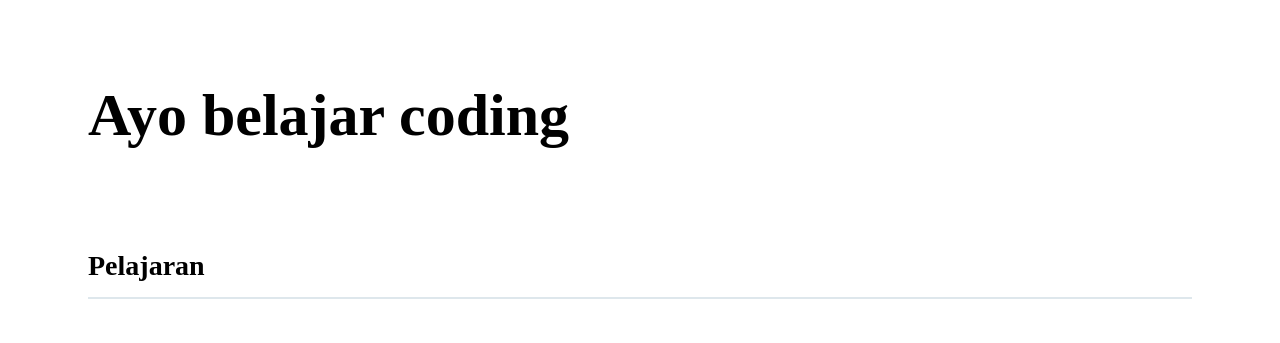
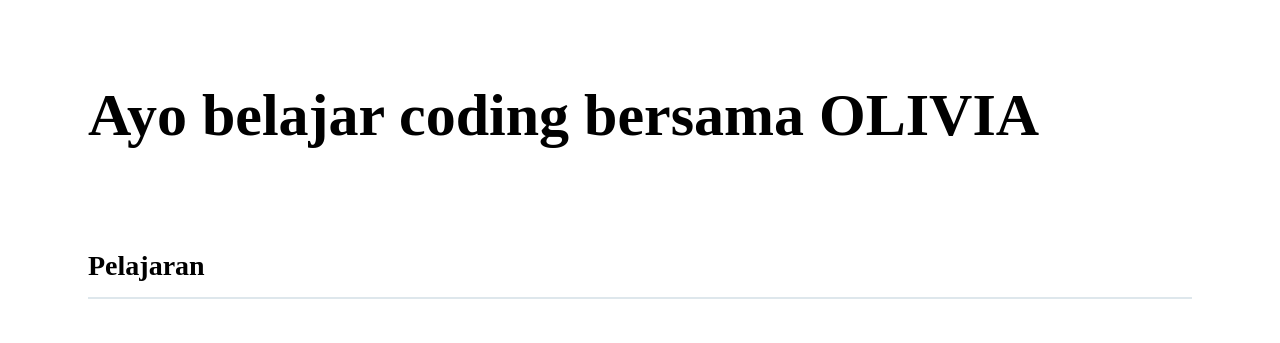
Before and after one commit to Oliv91/progate.github.io, a plain HTML site: page index.html in a window 1280 px wide. Shown: the part 635-978 px from the top of the page. Drawn offline with Linux system fonts and the light colour scheme.

Commit message:
Update index.html

```diff
--- a/index.html
+++ b/index.html
@@ -20,7 +20,7 @@
     <div class="main">
       <div class="copy-container">
         <h1>HELLO WORLD<span>.</span></h1>
-        <h2>Ayo belajar coding</h2>
+        <h2>Ayo belajar coding bersama OLIVIA</h2>
       </div>
 
       <div class="contents">
```
